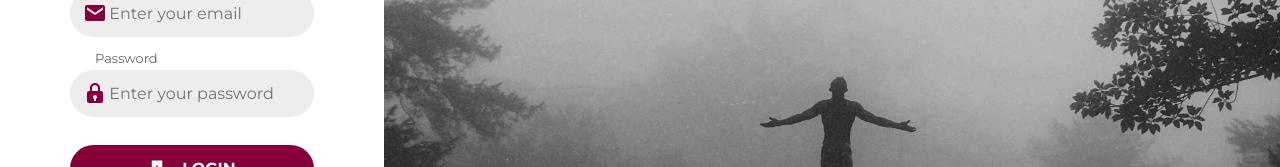
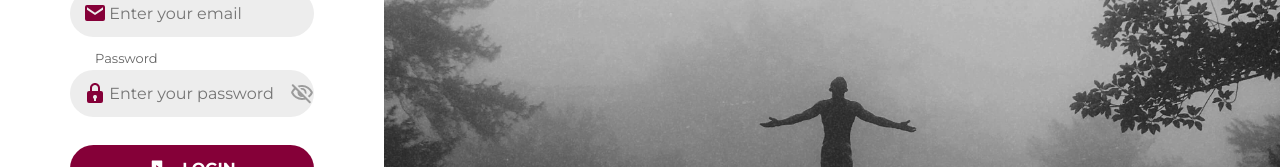
Before and after one commit to shua-shua-jo/POS_WebApp-Svelte, a SvelteKit app: page /admin/login in a window 1280 px wide. Shown: the part 362-529 px from the top of the page. Built offline with nearby package versions, Linux system fonts and the light colour scheme; no server answers.

Commit message:
added show password feature

```diff
--- a/src/routes/admin/login/+page@.svelte
+++ b/src/routes/admin/login/+page@.svelte
@@ -2,6 +2,8 @@
 	import up2gologo_colored from '$lib/images/logos/up2go-colored.png';
 	import uplogo from '$lib/images/logos/uplogo.png';
 	import login_bg1 from '$lib/images/bg/login-bg1.jpg';
+
+	let showPass = false;
 </script>
 
 <section class="login-page">
@@ -49,12 +51,45 @@
 				>
 				<input
 					class="admin_password"
-					type="password"
+					type={!showPass ? 'password' : 'text'}
 					name="password"
 					placeholder="Enter your password"
 					autocomplete="off"
 					required
 				/>
+				<!-- svelte-ignore a11y-click-events-have-key-events -->
+				<!-- svelte-ignore a11y-no-static-element-interactions -->
+				{#if showPass}
+					<svg
+						class="togglePass"
+						xmlns="http://www.w3.org/2000/svg"
+						width="24"
+						height="24"
+						viewBox="0 0 24 24"
+						on:click={() => {
+							showPass = !showPass;
+						}}
+						><path
+							fill="currentColor"
+							d="M12 16q1.875 0 3.188-1.313T16.5 11.5q0-1.875-1.313-3.188T12 7q-1.875 0-3.188 1.313T7.5 11.5q0 1.875 1.313 3.188T12 16Zm0-1.8q-1.125 0-1.913-.788T9.3 11.5q0-1.125.788-1.913T12 8.8q1.125 0 1.913.788T14.7 11.5q0 1.125-.787 1.913T12 14.2Zm0 4.8q-3.475 0-6.35-1.838T1.3 12.2q-.075-.125-.1-.312t-.025-.388q0-.2.025-.388t.1-.312q1.475-3.125 4.35-4.963T12 4q3.475 0 6.35 1.838T22.7 10.8q.075.125.1.313t.025.387q0 .2-.025.388t-.1.312q-1.475 3.125-4.35 4.963T12 19Zm0-7.5Zm0 5.5q2.825 0 5.188-1.488T20.8 11.5q-1.25-2.525-3.613-4.013T12 6Q9.175 6 6.812 7.488T3.2 11.5q1.25 2.525 3.613 4.013T12 17Z"
+						/></svg
+					>
+				{:else}
+					<svg
+						class="togglePass"
+						xmlns="http://www.w3.org/2000/svg"
+						width="24"
+						height="24"
+						viewBox="0 0 24 24"
+						on:click={() => {
+							showPass = !showPass;
+						}}
+						><path
+							fill="currentColor"
+							d="m16.1 13.3l-1.45-1.45q.225-1.175-.675-2.2t-2.325-.8L10.2 7.4q.425-.2.863-.3T12 7q1.875 0 3.188 1.313T16.5 11.5q0 .5-.1.938t-.3.862Zm3.2 3.15l-1.45-1.4q.95-.725 1.688-1.587T20.8 11.5q-1.25-2.525-3.588-4.013T12 6q-.725 0-1.425.1T9.2 6.4L7.65 4.85q1.025-.425 2.1-.638T12 4q3.575 0 6.425 1.887T22.7 10.8q.075.125.1.313t.025.387q0 .2-.037.388t-.088.312q-.575 1.275-1.437 2.35t-1.963 1.9Zm-.2 5.45l-3.5-3.45q-.875.275-1.762.413T12 19q-3.575 0-6.425-1.888T1.3 12.2q-.075-.125-.1-.312t-.025-.388q0-.2.025-.375t.1-.3Q1.825 9.7 2.55 8.75T4.15 7L2.075 4.9Q1.8 4.625 1.8 4.212t.3-.712q.275-.275.7-.275t.7.275l17 17q.275.275.288.688t-.288.712q-.275.275-.7.275t-.7-.275ZM5.55 8.4q-.725.65-1.325 1.425T3.2 11.5q1.25 2.525 3.588 4.013T12 17q.5 0 .975-.063t.975-.137l-.9-.95q-.275.075-.525.113T12 16q-1.875 0-3.188-1.312T7.5 11.5q0-.275.038-.525t.112-.525L5.55 8.4Zm7.975 2.325ZM9.75 12.6Z"
+						/></svg
+					>
+				{/if}
 			</div>
 			<button class="login-button" aria-label="Login Button" type="submit"
 				><svg xmlns="http://www.w3.org/2000/svg" width="18" height="18" viewBox="0 0 24 24"
@@ -87,6 +122,12 @@
 		.background {
 			display: none !important;
 		}
+	}
+	.togglePass {
+		position: absolute;
+		cursor: pointer;
+		right: 0;
+		color: var(--disabled_text);
 	}
 	section {
 		display: grid;
@@ -134,6 +175,13 @@
 		align-items: center;
 		justify-content: center;
 		vertical-align: middle;
+		transition: all 0.3s ease-in-out;
+	}
+	.back-btn a > svg {
+		transition: translate 0.3s ease-in-out;
+	}
+	.back-btn a:hover > svg {
+		translate: -5px;
 	}
 
 	#back-btn-log a:active,
@@ -202,6 +250,9 @@
 		display: flex;
 		align-items: center;
 		justify-content: space-evenly;
+	}
+	.input-password {
+		position: relative;
 	}
 
 	.admin_email,
```
